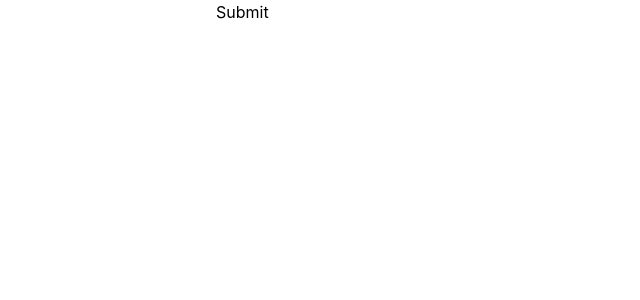
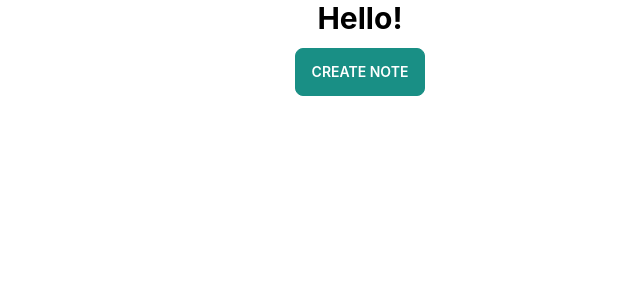
Before and after one commit to nurmdrafi/notify-client-side, a React (Create React App) app: page / in a window 1280 px wide. Shown: the top 300 px of the page, without its empty margins (280-920 px from the left). Built offline with nearby package versions, Linux system fonts and the light colour scheme.

Commit message:
createNote component added

```diff
--- a/package.json
+++ b/package.json
@@ -6,8 +6,11 @@
     "@testing-library/jest-dom": "^5.14.1",
     "@testing-library/react": "^13.0.0",
     "@testing-library/user-event": "^13.2.1",
+    "daisyui": "^2.27.0",
     "react": "^18.2.0",
     "react-dom": "^18.2.0",
+    "react-icons": "^4.4.0",
+    "react-modal": "^3.15.1",
     "react-scripts": "5.0.1",
     "web-vitals": "^2.1.0"
   },
--- a/src/App.js
+++ b/src/App.js
@@ -1,43 +1,9 @@
-import { useState } from "react";
+import Home from "./pages/Home";
 
 function App() {
-  const [title, setTitle] = useState("");
-  const [body, setBody] = useState("");
-
-  const handlePost = async (e) => {
-    e.preventDefault();
-    try {
-      await fetch("http://localhost:5000/notes/note", {
-        method: "POST",
-        body: JSON.stringify({
-          title: title,
-          body: body,
-        }),
-        headers: {
-          "Content-type": "application/json; charset=UTF-8",
-        },
-      });
-    } catch (error) {
-      console.log(error);
-    }
-  };
   return (
-    <div className="App">
-      <form method="POST">
-        <input
-          type="text"
-          name="title"
-          onChange={(e) => setTitle(e.target.value)}
-        />
-        <input
-          type="text"
-          name="body"
-          onChange={(e) => setBody(e.target.value)}
-        />
-        <button type="submit" onClick={handlePost}>
-          Submit
-        </button>
-      </form>
+    <div>
+      <Home />
     </div>
   );
 }
--- a/src/components/CreateNote.js
+++ b/src/components/CreateNote.js
@@ -0,0 +1,63 @@
+import React, { useState } from "react";
+
+const CreateNote = () => {
+  const [title, setTitle] = useState("");
+  const [body, setBody] = useState("");
+
+  const handleCreateNote = async (e) => {
+    e.preventDefault();
+    try {
+      await fetch("http://localhost:5000/notes/note", {
+        method: "POST",
+        body: JSON.stringify({
+          title: title,
+          body: body,
+        }),
+        headers: {
+          "Content-type": "application/json; charset=UTF-8",
+        },
+      });
+    } catch (error) {
+      console.log(error);
+    }
+  };
+  return (
+
+    <div className="bg-white">
+      <form className=" flex flex-col gap-3 ">
+        {/* Title */}
+        <div className="form-control min-w-[350px] max-w-screen-lg">
+          <input
+            type="text"
+            name="title"
+            onChange={(e) => setTitle(e.target.value)}
+            placeholder="Your Title"
+            className="input input-bordered w-full text-black bg-secondary"
+          />
+        </div>
+
+        {/* Body */}
+        <div className="form-control min-w-[350px] max-w-screen-lg">
+          <textarea
+            type="text"
+            name="body"
+            onChange={(e) => setBody(e.target.value)}
+            placeholder="Your Note"
+            className="textarea textarea-bordered w-full text-black bg-secondary"
+          />
+        </div>
+
+        {/* Submit Button */}
+        <button
+          type="submit"
+          className="btn btn-active btn-primary text-white uppercase min-w-[350px] max-w-screen-lg"
+          onClick={handleCreateNote}
+        >
+          Submit
+        </button>
+      </form>
+    </div>
+  );
+};
+
+export default CreateNote;
--- a/src/pages/Home.js
+++ b/src/pages/Home.js
@@ -0,0 +1,54 @@
+import React, { useState } from "react";
+import Modal from "react-modal";
+import { AiOutlineCloseCircle } from "react-icons/ai";
+import CreateNote from "../components/CreateNote";
+
+const Home = () => {
+  // modal functionality
+  const [modalIsOpen, setIsOpen] = useState(false);
+  function openModal() {
+    setIsOpen(true);
+  }
+
+  function closeModal() {
+    setIsOpen(false);
+  }
+  const customStyles = {
+    content: {
+      top: "50%",
+      left: "50%",
+      right: "auto",
+      bottom: "auto",
+      marginRight: "-50%",
+      transform: "translate(-50%, -50%)",
+    },
+  };
+  return (
+    <div className="flex-col min-h-[calc(100vh-65px)] justify-center items-center">
+      <h1 className="text-center text-black text-3xl font-bold mb-3">Hello!</h1>
+
+      {/* Create Note Button */}
+      <div className="flex justify-center">
+        <button className="btn-primary btn text-white" onClick={openModal}>
+          Create Note
+        </button>
+      </div>
+      <Modal
+        isOpen={modalIsOpen}
+        onRequestClose={closeModal}
+        style={customStyles}
+        ariaHideApp={false}
+        contentLabel="Create Post Modal"
+      >
+        <div className="flex justify-end mb-5">
+          <button onClick={closeModal}>
+            <AiOutlineCloseCircle className="text-black text-2xl" />{" "}
+          </button>
+        </div>
+        <CreateNote closeModal={closeModal} />
+      </Modal>
+    </div>
+  );
+};
+
+export default Home;
--- a/tailwind.config.js
+++ b/tailwind.config.js
@@ -4,5 +4,18 @@ module.exports = {
   theme: {
     extend: {},
   },
-  plugins: [],
+  daisyui: {
+    themes: [
+      {
+        mytheme: {
+          primary: "#198F85",
+          secondary: "#F1F5F9",
+          success: "#07b03f",
+          warning: "#FEBD17",
+          error: "#EF4444",
+        },
+      },
+    ],
+  },
+  plugins: [require("daisyui")],
 };
```
Also changed, not shown: 2 other files (tests, documents, lock files or other folders).
